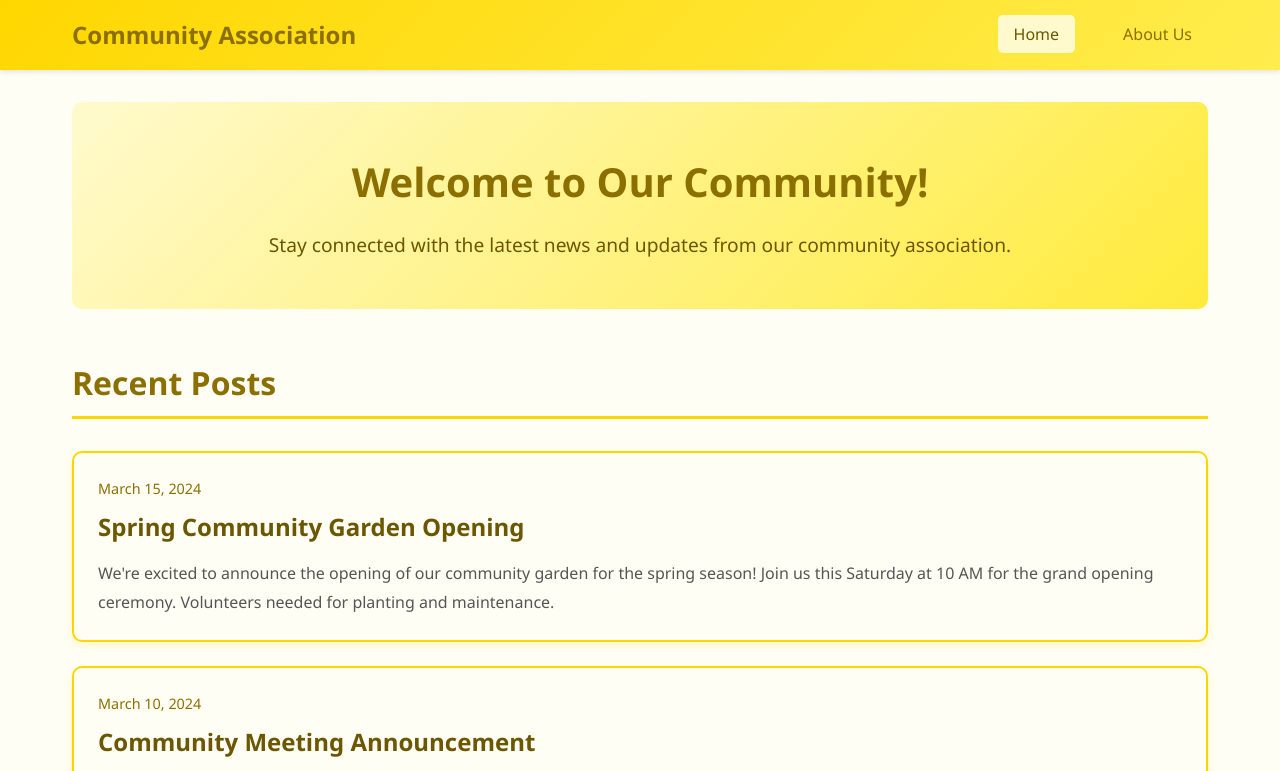
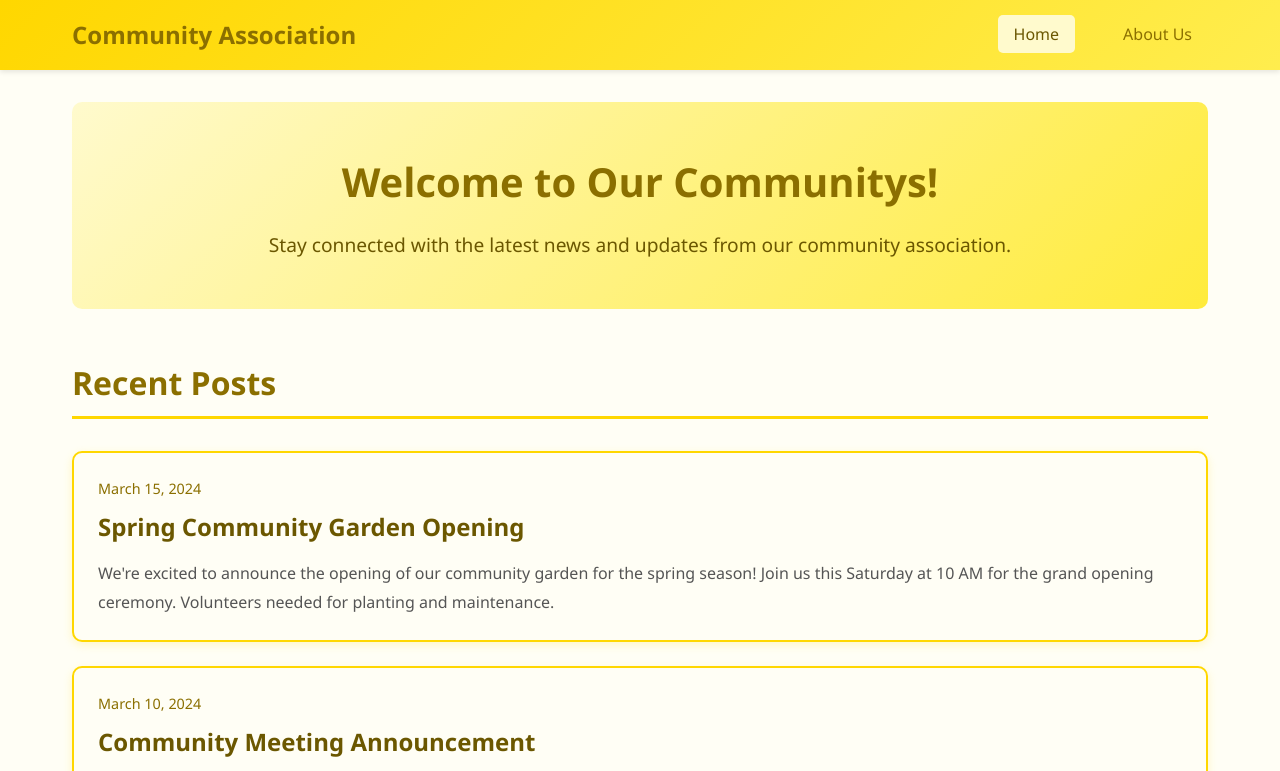
Before and after one commit to JasonTuTu2/community-website, a plain HTML site: page index.html in a window 1280 px wide. Shown: the top 771 px of the page. Drawn offline with Linux system fonts and the light colour scheme.

Commit message:
Updated homepage

```diff
--- a/index.html
+++ b/index.html
@@ -19,7 +19,7 @@
 
   <main>
     <section class="hero">
-      <h1>Welcome to Our Community!</h1>
+      <h1>Welcome to Our Communitys!</h1>
       <p>Stay connected with the latest news and updates from our community association.</p>
     </section>
 
```
